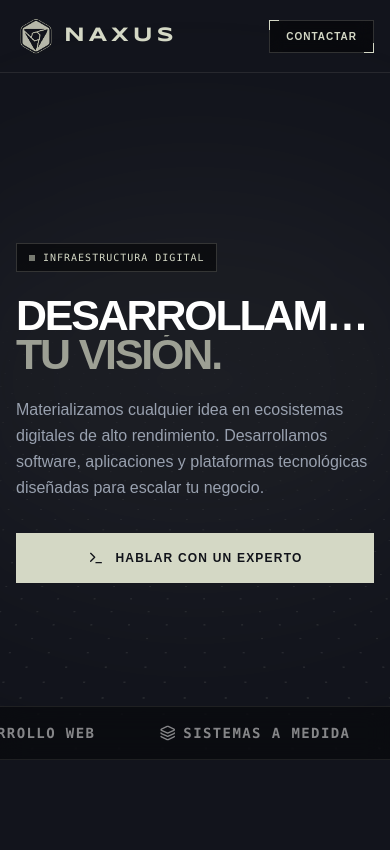
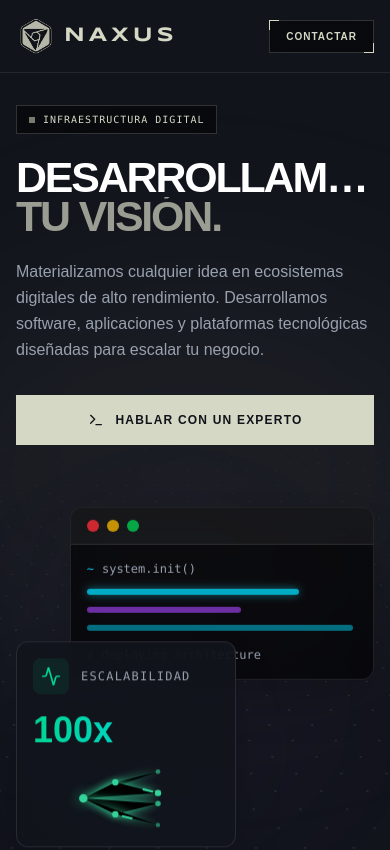
Before and after one commit to wintersoldier1501/naxus-web, a Next.js app: page / in a window 390 px wide. Shown: the top 850 px of the page. Built offline with nearby package versions, Linux system fonts and the light colour scheme.

Commit message:
Enhance mobile hero layout and un-hide terminal animation

```diff
--- a/src/app/page.tsx
+++ b/src/app/page.tsx
@@ -84,9 +84,9 @@ export default function Home() {
         </nav>
 
         {/* CENTERED HERO SECTION */}
-        <section className="relative z-10 flex-1 grid grid-cols-1 lg:grid-cols-2 gap-12 items-center px-4 md:px-8 lg:px-12 max-w-7xl mx-auto w-full">
+        <section className="relative z-10 flex-1 grid grid-cols-1 lg:grid-cols-2 gap-8 lg:gap-12 items-center px-4 md:px-8 lg:px-12 max-w-7xl mx-auto w-full pb-12 lg:pb-0">
           {/* TEXT COLUMN */}
-          <div className="flex flex-col items-start text-left pt-12 md:pt-20 lg:pt-0 w-full overflow-hidden">
+          <div className="flex flex-col items-start text-left pt-8 md:pt-12 lg:pt-0 w-full overflow-hidden">
             <motion.div
               initial={{ opacity: 0, y: 20 }}
               animate={{ opacity: 1, y: 0 }}
@@ -131,7 +131,7 @@ export default function Home() {
           </div>
 
           {/* ANIMATION COLUMN */}
-          <div className="relative w-full h-[500px] hidden lg:flex items-center justify-center">
+          <div className="relative w-full h-[350px] lg:h-[500px] flex items-center justify-center mt-4 lg:mt-0">
             {/* Glowing backdrop */}
             <div className="absolute inset-0 bg-gradient-to-tr from-cyan-500/10 via-purple-500/5 to-transparent rounded-full blur-3xl opacity-50 animate-pulse"></div>
 
@@ -140,7 +140,7 @@ export default function Home() {
               initial={{ opacity: 0, x: 50 }}
               animate={{ opacity: 1, x: 0, y: [0, -15, 0] }}
               transition={{ opacity: {duration: 0.8}, x: {duration: 0.8}, y: { duration: 6, repeat: Infinity, ease: "easeInOut" } }}
-              className="absolute right-0 top-12 w-80 bg-black/60 backdrop-blur-md border border-white/10 rounded-xl overflow-hidden shadow-2xl"
+              className="absolute right-0 lg:right-0 top-4 lg:top-12 w-[85%] max-w-sm lg:w-80 bg-black/60 backdrop-blur-md border border-white/10 rounded-xl overflow-hidden shadow-2xl"
             >
               {/* Terminal Header */}
               <div className="bg-white/5 px-4 py-3 flex gap-2 border-b border-white/10">
@@ -149,12 +149,12 @@ export default function Home() {
                 <div className="w-3 h-3 rounded-full bg-green-500/80"></div>
               </div>
               {/* Terminal Body */}
-              <div className="p-6 font-mono text-sm flex flex-col gap-4">
+              <div className="p-4 lg:p-6 font-mono text-xs md:text-sm flex flex-col gap-3 lg:gap-4">
                 <div className="flex gap-2 text-gray-400"><span className="text-cyan-400">~</span> system.init()</div>
-                <motion.div initial={{ width: "0%" }} animate={{ width: "100%" }} transition={{ duration: 2, repeat: Infinity, repeatType: "reverse" }} className="h-2 bg-cyan-400/80 rounded-full w-3/4 shadow-[0_0_8px_rgba(34,211,238,0.5)]"></motion.div>
-                <motion.div initial={{ width: "0%" }} animate={{ width: "100%" }} transition={{ duration: 1.5, repeat: Infinity, repeatType: "reverse", delay: 0.2 }} className="h-2 bg-purple-500/60 rounded-full w-1/2"></motion.div>
-                <motion.div initial={{ width: "0%" }} animate={{ width: "100%" }} transition={{ duration: 2.2, repeat: Infinity, repeatType: "reverse", delay: 0.4 }} className="h-2 bg-cyan-400/50 rounded-full w-5/6"></motion.div>
-                <div className="flex gap-2 text-gray-400 mt-2"><span className="text-emerald-400">✔</span> deploying_architecture</div>
+                <motion.div initial={{ width: "0%" }} animate={{ width: "100%" }} transition={{ duration: 2, repeat: Infinity, repeatType: "reverse" }} className="h-1.5 lg:h-2 bg-cyan-400/80 rounded-full w-3/4 shadow-[0_0_8px_rgba(34,211,238,0.5)]"></motion.div>
+                <motion.div initial={{ width: "0%" }} animate={{ width: "100%" }} transition={{ duration: 1.5, repeat: Infinity, repeatType: "reverse", delay: 0.2 }} className="h-1.5 lg:h-2 bg-purple-500/60 rounded-full w-1/2"></motion.div>
+                <motion.div initial={{ width: "0%" }} animate={{ width: "100%" }} transition={{ duration: 2.2, repeat: Infinity, repeatType: "reverse", delay: 0.4 }} className="h-1.5 lg:h-2 bg-cyan-400/50 rounded-full w-5/6"></motion.div>
+                <div className="flex gap-2 text-gray-400 mt-1 lg:mt-2"><span className="text-emerald-400">✔</span> deploying_architecture</div>
               </div>
             </motion.div>
 
@@ -163,7 +163,7 @@ export default function Home() {
               initial={{ opacity: 0, scale: 0.8 }}
               animate={{ opacity: 1, scale: 1, y: [0, 20, 0] }}
               transition={{ opacity: {duration: 0.8, delay: 0.3}, scale: {duration: 0.8, delay: 0.3}, y: { duration: 5, repeat: Infinity, ease: "easeInOut", delay: 1 } }}
-              className="absolute left-10 bottom-20 w-56 bg-[#12141c]/90 backdrop-blur-xl border border-white/10 rounded-xl p-6 shadow-2xl"
+              className="absolute left-0 lg:left-10 bottom-0 lg:bottom-20 w-[65%] max-w-[220px] lg:w-56 bg-[#12141c]/90 backdrop-blur-xl border border-white/10 rounded-xl p-4 lg:p-6 shadow-2xl"
             >
               <div className="flex items-center gap-3 mb-4">
                 <div className="p-2 bg-emerald-500/10 rounded-lg">
```
